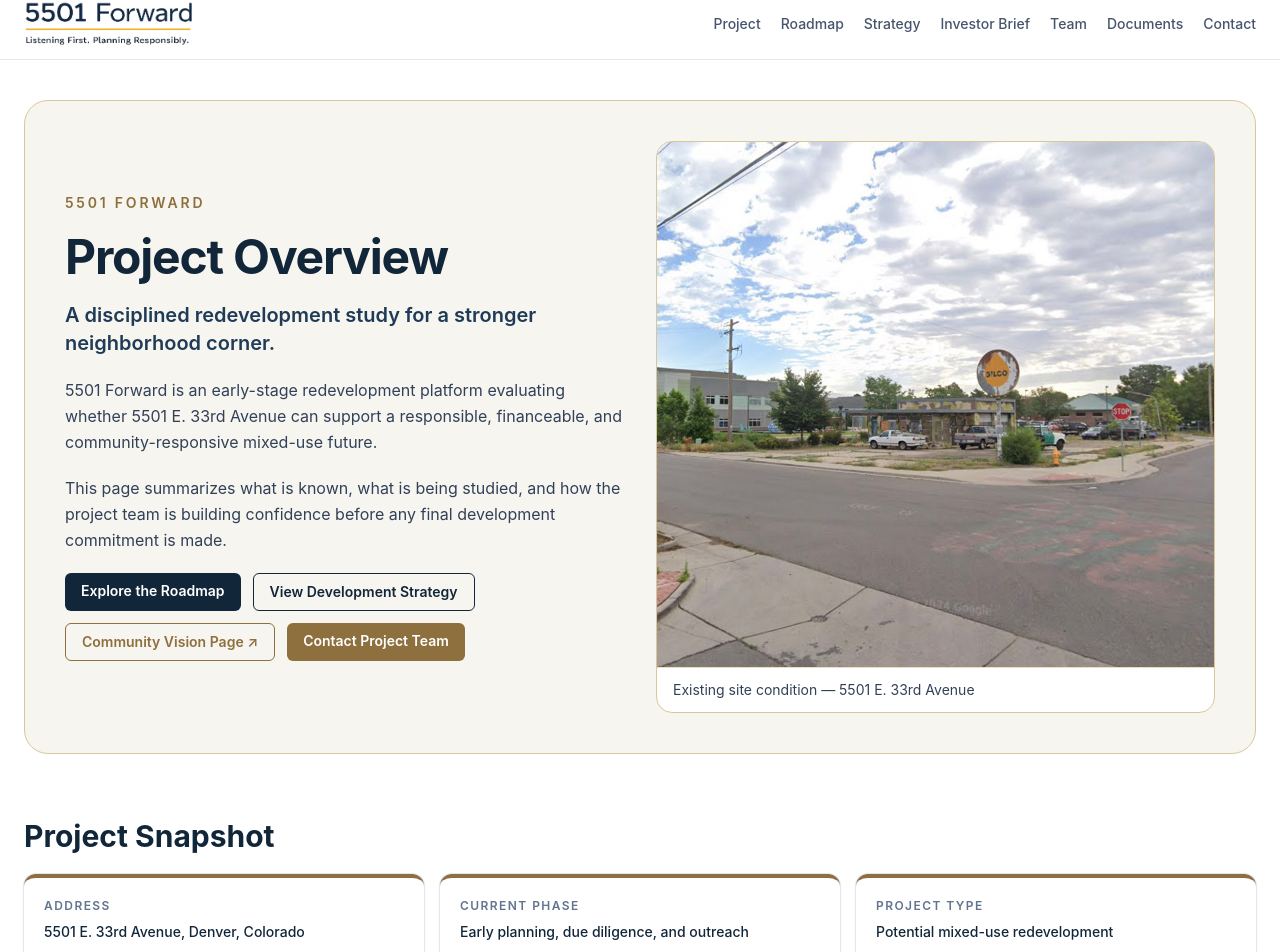
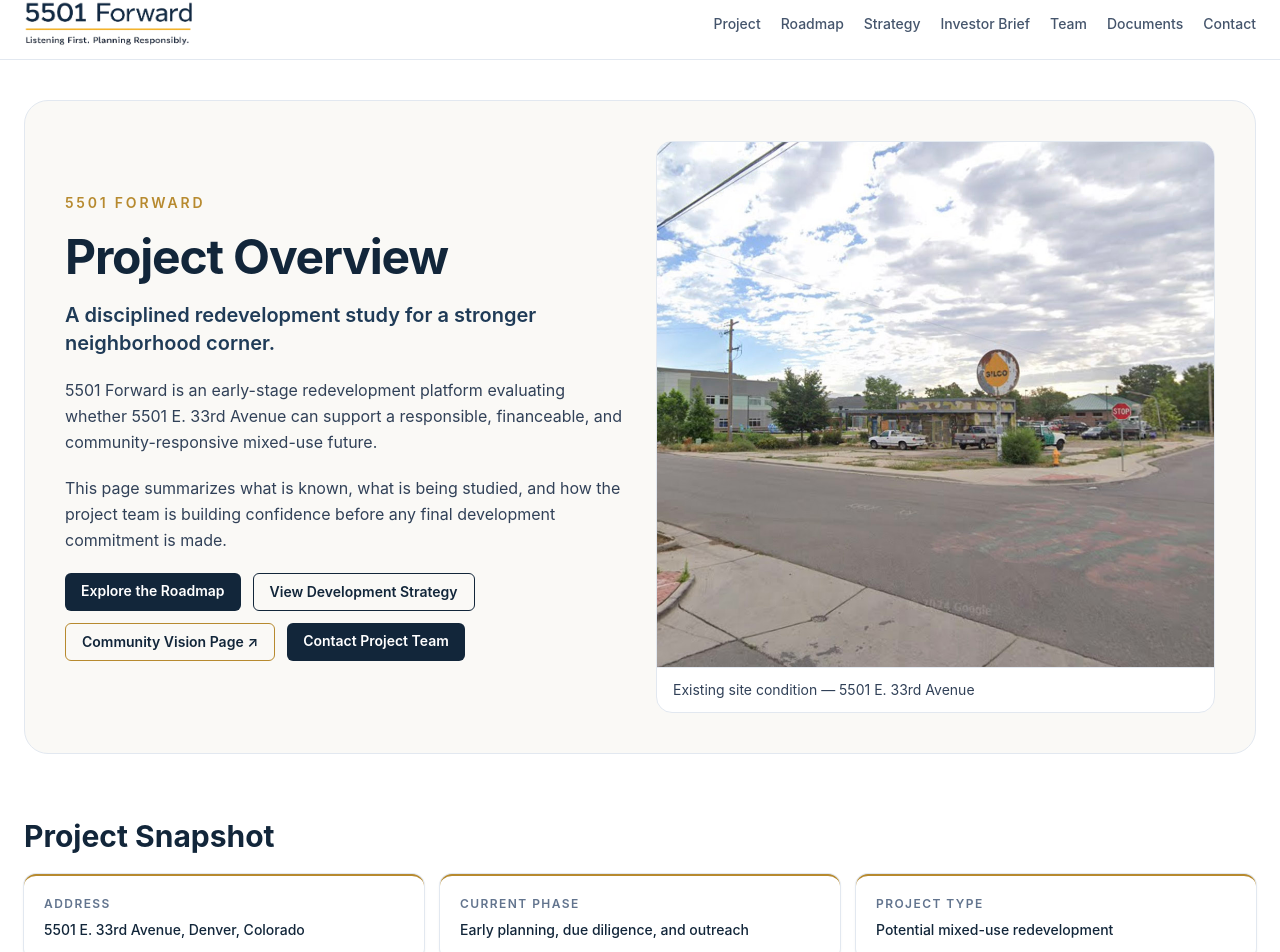
Before and after one commit to martinez-frank/5501-forward-site, a Next.js app: page /project in a window 1280 px wide. Shown: the part 11-963 px from the top of the page. Built offline with nearby package versions, Linux system fonts and the light colour scheme.

Commit message:
Refine project overview to navy-gold brand palette

```diff
--- a/app/project/page.tsx
+++ b/app/project/page.tsx
@@ -15,10 +15,10 @@ const snapshotCards = [
 export default function ProjectPage() {
   return (
     <div className="space-y-16 pb-8">
-      <section className="rounded-3xl border border-[#d9c79c] bg-[#f7f5ef] p-6 sm:p-10">
+      <section className="rounded-3xl border border-slate-200 bg-[#faf9f6] p-6 sm:p-10">
         <div className="grid gap-8 lg:grid-cols-2 lg:items-center">
           <div className="space-y-5">
-            <p className="text-sm font-semibold uppercase tracking-[0.2em] text-[#8E6F3E]">5501 Forward</p>
+            <p className="text-sm font-semibold uppercase tracking-[0.2em] text-[#b78a2f]">5501 Forward</p>
             <h1 className="text-4xl font-bold tracking-tight text-[#12263a] sm:text-5xl">Project Overview</h1>
             <h2 className="text-xl font-semibold text-[#1f3b57]">A disciplined redevelopment study for a stronger neighborhood corner.</h2>
             <p className="text-base leading-relaxed text-slate-700">5501 Forward is an early-stage redevelopment platform evaluating whether 5501 E. 33rd Avenue can support a responsible, financeable, and community-responsive mixed-use future.</p>
@@ -26,13 +26,13 @@ export default function ProjectPage() {
             <div className="flex flex-wrap gap-3">
               <Link href="/execution-roadmap" className="rounded-md bg-[#12263a] px-4 py-2 text-sm font-semibold text-white">Explore the Roadmap</Link>
               <Link href="/development-strategy" className="rounded-md border border-[#12263a] px-4 py-2 text-sm font-semibold text-[#12263a]">View Development Strategy</Link>
-              <Link href="/community" target="_blank" rel="noopener noreferrer" className="rounded-md border border-[#8E6F3E] px-4 py-2 text-sm font-semibold text-[#8E6F3E]">Community Vision Page ↗</Link>
-              <Link href="/contact" className="rounded-md bg-[#8E6F3E] px-4 py-2 text-sm font-semibold text-white">Contact Project Team</Link>
+              <Link href="/community" target="_blank" rel="noopener noreferrer" className="rounded-md border border-[#b78a2f] px-4 py-2 text-sm font-semibold text-[#12263a]">Community Vision Page ↗</Link>
+              <Link href="/contact" className="rounded-md bg-[#12263a] px-4 py-2 text-sm font-semibold text-white">Contact Project Team</Link>
             </div>
           </div>
-          <figure className="overflow-hidden rounded-2xl border border-[#d9c79c] bg-white">
+          <figure className="overflow-hidden rounded-2xl border border-slate-200 bg-white">
             <Image src="/images/5501-existing-site.jpg" alt="Existing site condition at 5501 E. 33rd Avenue" width={1400} height={900} className="h-full w-full object-cover" priority />
-            <figcaption className="border-t border-[#e9ddbf] px-4 py-3 text-sm text-slate-700">Existing site condition — 5501 E. 33rd Avenue</figcaption>
+            <figcaption className="border-t border-slate-200 px-4 py-3 text-sm text-slate-700">Existing site condition — 5501 E. 33rd Avenue</figcaption>
           </figure>
         </div>
       </section>
@@ -41,7 +41,7 @@ export default function ProjectPage() {
         <h3 className="text-3xl font-bold text-[#12263a]">Project Snapshot</h3>
         <div className="grid gap-4 sm:grid-cols-2 lg:grid-cols-3">
           {snapshotCards.map(([label, value]) => (
-            <article key={label} className="rounded-xl border-t-4 border-[#8E6F3E] bg-white p-5 shadow-sm ring-1 ring-slate-200">
+            <article key={label} className="rounded-xl border-t-2 border-[#b78a2f] bg-white p-5 shadow-sm ring-1 ring-slate-200">
               <p className="text-xs font-semibold uppercase tracking-[0.12em] text-slate-500">{label}</p>
               <p className="mt-2 text-sm font-medium text-[#12263a]">{value}</p>
             </article>
@@ -61,7 +61,7 @@ export default function ProjectPage() {
             'Potential alignment between private investment and public-sector goals',
             'Long-term neighborhood reinvestment',
           ].map((item) => (
-            <li key={item} className="rounded-lg border border-[#8E6F3E] bg-[#17324d] p-4 text-sm">{item}</li>
+            <li key={item} className="rounded-lg border border-[#b78a2f]/60 bg-[#17324d] p-4 text-sm">{item}</li>
           ))}
         </ul>
       </section>
@@ -111,7 +111,7 @@ export default function ProjectPage() {
             </figure>
           ))}
         </div>
-        <p className="rounded-xl border-l-4 border-[#8E6F3E] bg-[#f7f5ef] p-4 text-sm text-slate-700">Conceptual image for discussion purposes only. Final design, height, density, unit count, retail layout, parking configuration, financing, approvals, and construction scope remain subject to due diligence, community input, entitlement review, public process, and project underwriting.</p>
+        <p className="rounded-xl border-l-4 border-[#b78a2f] bg-[#faf9f6] p-4 text-sm text-slate-700">Conceptual image for discussion purposes only. Final design, height, density, unit count, retail layout, parking configuration, financing, approvals, and construction scope remain subject to due diligence, community input, entitlement review, public process, and project underwriting.</p>
       </section>
 
       <section className="rounded-3xl bg-[#12263a] p-6 text-white sm:p-10">
@@ -125,7 +125,7 @@ export default function ProjectPage() {
             ['Entitlement Strategy', 'Evaluate approvals, zoning pathways, public process, and city review requirements.'],
             ['Capital Readiness', 'Organize the diligence package, project narrative, cost assumptions, and funding path before advancing.'],
           ].map(([title, copy]) => (
-            <article key={title} className="rounded-xl border border-[#8E6F3E] bg-[#17324d] p-4">
+            <article key={title} className="rounded-xl border border-[#b78a2f]/60 bg-[#17324d] p-4">
               <h4 className="font-semibold">{title}</h4>
               <p className="mt-2 text-sm text-slate-200">{copy}</p>
             </article>
@@ -146,7 +146,7 @@ export default function ProjectPage() {
             ['6', 'Final Scope and Execution Decision', 'Only after the prior gates are validated can a final go/no-go recommendation be considered.'],
           ].map(([n, title, copy]) => (
             <article key={n} className="rounded-xl bg-white p-5 ring-1 ring-slate-200">
-              <p className="text-xl font-bold text-[#8E6F3E]">Gate {n}</p>
+              <p className="text-xl font-bold text-[#b78a2f]">Gate {n}</p>
               <h4 className="mt-1 text-lg font-semibold text-[#12263a]">{title}</h4>
               <p className="mt-2 text-sm text-slate-700">{copy}</p>
             </article>
@@ -159,7 +159,7 @@ export default function ProjectPage() {
         <p className="text-slate-700">The project team is evaluating whether a future redevelopment could support public-facing benefits while remaining financially and technically feasible.</p>
         <div className="grid gap-4 sm:grid-cols-2 lg:grid-cols-3">
           {['More active street edge','Neighborhood-serving retail or services','New housing opportunities','Improved frontage and pedestrian experience','Long-term reinvestment in the site','Potential public-private alignment'].map((item) => (
-            <article key={item} className="rounded-xl border-l-4 border-[#8E6F3E] bg-white p-4 ring-1 ring-slate-200 text-sm text-[#12263a]">Potential benefit being evaluated: {item}</article>
+            <article key={item} className="rounded-xl border-l-4 border-[#b78a2f] bg-white p-4 ring-1 ring-slate-200 text-sm text-[#12263a]">Potential benefit being evaluated: {item}</article>
           ))}
         </div>
       </section>
@@ -174,7 +174,7 @@ export default function ProjectPage() {
             'The capital structure must support responsible execution.',
             'Community and public-sector feedback must be understood before advancing.',
             'Construction feasibility must be tested through GC input.',
-          ].map((item) => <article key={item} className="rounded-xl border-l-4 border-[#8E6F3E] bg-[#17324d] p-4 text-sm">{item}</article>)}
+          ].map((item) => <article key={item} className="rounded-xl border-l-4 border-[#b78a2f] bg-[#17324d] p-4 text-sm">{item}</article>)}
         </div>
       </section>
 
@@ -192,7 +192,7 @@ export default function ProjectPage() {
         <Link href="/team" className="inline-flex rounded-md bg-[#12263a] px-4 py-2 text-sm font-semibold text-white">Meet the Project Team</Link>
       </section>
 
-      <section className="rounded-2xl border border-[#d9c79c] bg-[#f7f5ef] p-5 text-sm leading-relaxed text-slate-700">
+      <section className="rounded-2xl border border-slate-200 bg-[#faf9f6] p-5 text-sm leading-relaxed text-slate-700">
         All images, program assumptions, building heights, unit counts, retail layouts, parking concepts, financing structures, public incentives, timelines, and construction scope remain preliminary and subject to due diligence, community input, financing, entitlement review, public agency review, and City and County of Denver approval.
       </section>
 
@@ -201,8 +201,8 @@ export default function ProjectPage() {
         <div className="mt-5 flex flex-wrap gap-3">
           <Link href="/execution-roadmap" className="rounded-md bg-white px-4 py-2 text-sm font-semibold text-[#12263a]">Explore the Roadmap</Link>
           <Link href="/development-strategy" className="rounded-md border border-white px-4 py-2 text-sm font-semibold text-white">View Development Strategy</Link>
-          <Link href="/community" target="_blank" rel="noopener noreferrer" className="rounded-md border border-[#d9c79c] px-4 py-2 text-sm font-semibold text-[#f6e6c2]">Community Vision Page ↗</Link>
-          <Link href="/contact" className="rounded-md bg-[#8E6F3E] px-4 py-2 text-sm font-semibold text-white">Contact Project Team</Link>
+          <Link href="/community" target="_blank" rel="noopener noreferrer" className="rounded-md border border-[#b78a2f] bg-white px-4 py-2 text-sm font-semibold text-[#12263a]">Community Vision Page ↗</Link>
+          <Link href="/contact" className="rounded-md bg-[#12263a] px-4 py-2 text-sm font-semibold text-white">Contact Project Team</Link>
         </div>
       </section>
     </div>
```
